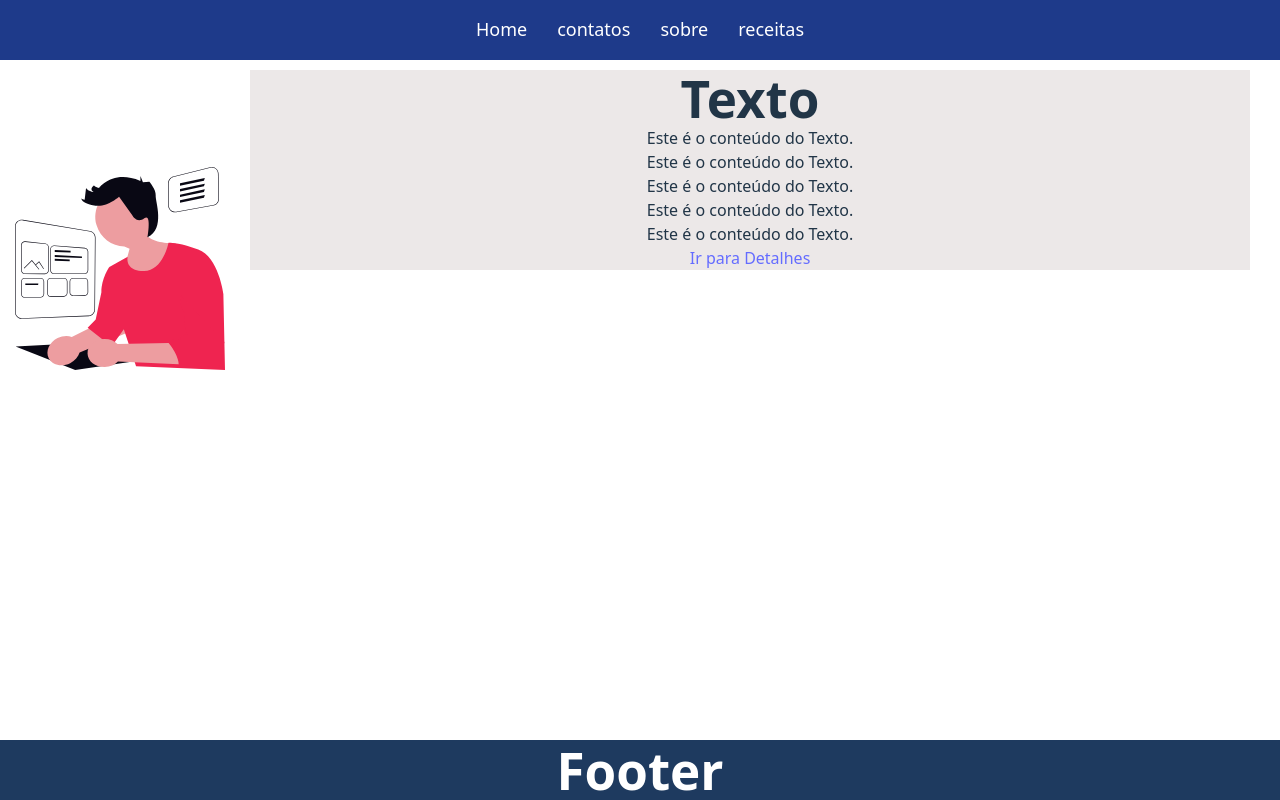
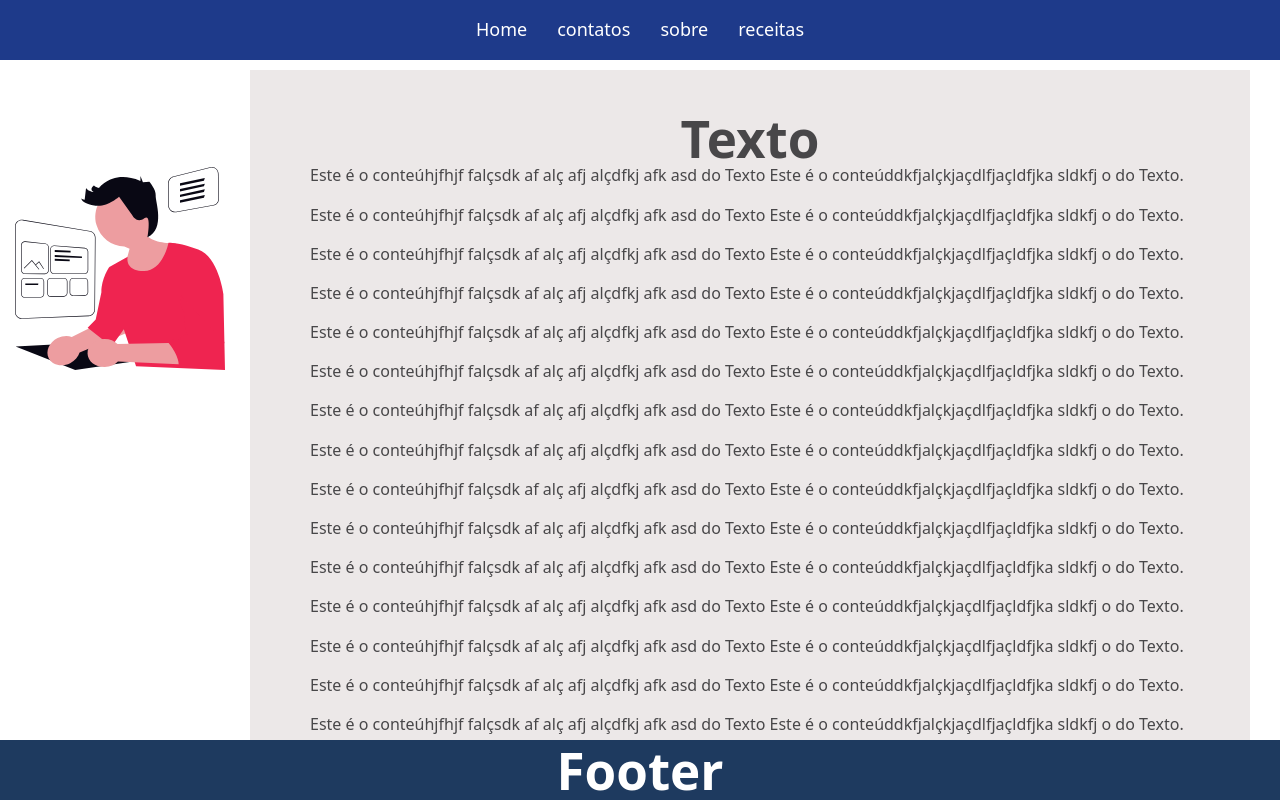
Before and after one commit to edsonrsantos/projeto3, a React (Vite) app: page / in a window 1280 px wide. Built offline with nearby package versions, Linux system fonts and the light colour scheme.

Commit message:
Sexto commit

```diff
--- a/src/App.css
+++ b/src/App.css
@@ -6,7 +6,8 @@
 
 body, html, #root, .app {  /*Faz todos os componentes subirem para o topo da tela  */
   height: 100%;
-  overflow-x: hidden;
+  overflow-y: auto;
+
 }
 
 /* HEADER fixo no topo */
@@ -49,7 +50,7 @@ body, html, #root, .app {  /*Faz todos os componentes subirem para o topo da tel
 
 .home{
   height:auto; /*permite o background da home acompanhar novos textos inseridos  /*
-  align-content:center; /* centraliza texto na vertical da home  */
+  align-content:center; centraliza texto na vertical da home  */
   background-color: rgb(236, 232, 232);
   width: 1000px;
   margin-left: 250px;
@@ -57,12 +58,7 @@ body, html, #root, .app {  /*Faz todos os componentes subirem para o topo da tel
   margin-top: 70px;
 
 }
-.texto{
 
-  display:contents;
-  position:relative;
-  color: rgb(72, 71, 73);
-}
 
 .texto p{
   margin-bottom: 20px; /* Espaçamento entre os parágrafos */
@@ -86,7 +82,7 @@ body, html, #root, .app {  /*Faz todos os componentes subirem para o topo da tel
   align-content:center; /* centraliza texto na vertical da home  */
   background-color: rgb(240, 240, 240);
   width: 1000px;
-  margin-left: 250px;
+  margin-left: 10px;
   text-align: center; /* centraliza textos na horizontal da home  */
   margin-top: 70px;
 
@@ -186,13 +182,41 @@ body, html, #root, .app {  /*Faz todos os componentes subirem para o topo da tel
 
 }
 
-.texto{
-  height:auto; /*permite o background da home acompanhar novos textos inseridos  /*
-  align-content:center; /* centraliza texto na vertical da home  */
+.texto {
+  height: auto;
   background-color: rgb(236, 232, 232);
   width: 1000px;
-  margin-left: 250px;
-  text-align: center; /* centraliza textos na horizontal da home  */
-  margin-top: 70px;
+  margin: 70px auto; /* Centraliza horizontalmente */
+  text-align: justify; /* Ou 'center', se quiser texto centralizado */
+  padding: 40px 60px 100px 60px; /* Espaçamento interno com folga inferior */
+  box-sizing: border-box;
+  color: rgb(72, 71, 73);
+}
 
+.texto h1{
+  text-align: center;
 }
+
+
+
+/* Estilo para linha separadora acima do link */
+.linha-separadora {
+  border-top: 1px solid #999;
+  margin: 30px auto 10px auto;
+  width: 60%;
+}
+
+/* Estilo específico para o link que fica dentro de Texto e Detalhes */
+.link-voltar {
+  display: block;
+  margin-top: 20px;
+  text-align: center;
+  color: #1e3a8a;
+  text-decoration: none;
+  font-weight: bold;
+}
+
+.link-voltar:hover {
+  color: #0056b3;
+  text-decoration: underline;
+}
--- a/src/Detalhes.jsx
+++ b/src/Detalhes.jsx
@@ -5,12 +5,38 @@ export default function Detalhes() {
   return (
     <div className='detalhes'>
       <h1>Detalhes</h1>
-      <p>Este é o conteúdo dos Detalhes.</p>
-      <p>Este é o conteúdo dos Detalhes.</p>
-      <p>Este é o conteúdo dos Detalhes.</p>
-      <p>Este é o conteúdo dos Detalhes.</p>
-      <p>Este é o conteúdo dos Detalhes.</p>
-      <Link to="/">Voltar para Texto</Link>
+      <p>Este é o conteúdo dos Detalsdfkaj lkajfçalkjf açskldfaj fhes.
+      Este é o conteúdo dos Detalhesasfjafghjfjfhslkfjalhjfgkfja slçfjalf </p>
+      <p>Este é o conteúdo dos Detalsdfkaj lkajfçalkjf açskldfaj fhes.
+      Este é o conteúdo dos Detalhesasfjafghjfjfhslkfjalhjfgkfja slçfjalf </p>
+      <p>Este é o conteúdo dos Detalsdfkaj lkajfçalkjf açskldfaj fhes.
+      Este é o conteúdo dos Detalhesasfjafghjfjfhslkfjalhjfgkfja slçfjalf </p>
+      <p>Este é o conteúdo dos Detalsdfkaj lkajfçalkjf açskldfaj fhes.
+      Este é o conteúdo dos Detalhesasfjafghjfjfhslkfjalhjfgkfja slçfjalf </p>
+      <p>Este é o conteúdo dos Detalsdfkaj lkajfçalkjf açskldfaj fhes.
+      Este é o conteúdo dos Detalhesasfjafghjfjfhslkfjalhjfgkfja slçfjalf </p>
+      <p>Este é o conteúdo dos Detalsdfkaj lkajfçalkjf açskldfaj fhes.
+      Este é o conteúdo dos Detalhesasfjafghjfjfhslkfjalhjfgkfja slçfjalf </p>
+      <p>Este é o conteúdo dos Detalsdfkaj lkajfçalkjf açskldfaj fhes.
+      Este é o conteúdo dos Detalhesasfjafghjfjfhslkfjalhjfgkfja slçfjalf </p>
+      <p>Este é o conteúdo dos Detalsdfkaj lkajfçalkjf açskldfaj fhes.
+      Este é o conteúdo dos Detalhesasfjafghjfjfhslkfjalhjfgkfja slçfjalf </p>
+      <p>Este é o conteúdo dos Detalsdfkaj lkajfçalkjf açskldfaj fhes.
+      Este é o conteúdo dos Detalhesasfjafghjfjfhslkfjalhjfgkfja slçfjalf </p>
+      <p>Este é o conteúdo dos Detalsdfkaj lkajfçalkjf açskldfaj fhes.
+      Este é o conteúdo dos Detalhesasfjafghjfjfhslkfjalhjfgkfja slçfjalf </p>
+      <p>Este é o conteúdo dos Detalsdfkaj lkajfçalkjf açskldfaj fhes.
+      Este é o conteúdo dos Detalhesasfjafghjfjfhslkfjalhjfgkfja slçfjalf </p>
+
+
+
+
+      <div className="linha-separadora"></div>
+<Link to="/" className="link-voltar">Voltar para Texto</Link>
+
+
+
+
     </div>
   );
 }
--- a/src/Texto.jsx
+++ b/src/Texto.jsx
@@ -3,15 +3,71 @@ import { Link } from 'react-router-dom';
 
 export default function Texto() {
   return (
-    <div>
+    <div className='texto'>
       <h1>Texto</h1>
-      <p>Este é o conteúdo do Texto.</p>
-      <p>Este é o conteúdo do Texto.</p>
-      <p>Este é o conteúdo do Texto.</p>
-      <p>Este é o conteúdo do Texto.</p>
-      <p>Este é o conteúdo do Texto.</p>
+      <p>Este é o conteúhjfhjf falçsdk af alç afj alçdfkj afk asd do Texto
+      Este é o conteúddkfjalçkjaçdlfjaçldfjka sldkfj o do Texto.</p>
+      <p>Este é o conteúhjfhjf falçsdk af alç afj alçdfkj afk asd do Texto
+      Este é o conteúddkfjalçkjaçdlfjaçldfjka sldkfj o do Texto.</p>
+      <p>Este é o conteúhjfhjf falçsdk af alç afj alçdfkj afk asd do Texto
+      Este é o conteúddkfjalçkjaçdlfjaçldfjka sldkfj o do Texto.</p>
+      <p>Este é o conteúhjfhjf falçsdk af alç afj alçdfkj afk asd do Texto
+      Este é o conteúddkfjalçkjaçdlfjaçldfjka sldkfj o do Texto.</p>
+      <p>Este é o conteúhjfhjf falçsdk af alç afj alçdfkj afk asd do Texto
+      Este é o conteúddkfjalçkjaçdlfjaçldfjka sldkfj o do Texto.</p>
+      <p>Este é o conteúhjfhjf falçsdk af alç afj alçdfkj afk asd do Texto
+      Este é o conteúddkfjalçkjaçdlfjaçldfjka sldkfj o do Texto.</p>
+      <p>Este é o conteúhjfhjf falçsdk af alç afj alçdfkj afk asd do Texto
+      Este é o conteúddkfjalçkjaçdlfjaçldfjka sldkfj o do Texto.</p>
+      <p>Este é o conteúhjfhjf falçsdk af alç afj alçdfkj afk asd do Texto
+      Este é o conteúddkfjalçkjaçdlfjaçldfjka sldkfj o do Texto.</p>
+      <p>Este é o conteúhjfhjf falçsdk af alç afj alçdfkj afk asd do Texto
+      Este é o conteúddkfjalçkjaçdlfjaçldfjka sldkfj o do Texto.</p>
+      <p>Este é o conteúhjfhjf falçsdk af alç afj alçdfkj afk asd do Texto
+      Este é o conteúddkfjalçkjaçdlfjaçldfjka sldkfj o do Texto.</p>
 
-      <Link to="/detalhes">Ir para Detalhes</Link>
+      <p>Este é o conteúhjfhjf falçsdk af alç afj alçdfkj afk asd do Texto
+      Este é o conteúddkfjalçkjaçdlfjaçldfjka sldkfj o do Texto.</p>
+      <p>Este é o conteúhjfhjf falçsdk af alç afj alçdfkj afk asd do Texto
+      Este é o conteúddkfjalçkjaçdlfjaçldfjka sldkfj o do Texto.</p>
+      <p>Este é o conteúhjfhjf falçsdk af alç afj alçdfkj afk asd do Texto
+      Este é o conteúddkfjalçkjaçdlfjaçldfjka sldkfj o do Texto.</p>
+      <p>Este é o conteúhjfhjf falçsdk af alç afj alçdfkj afk asd do Texto
+      Este é o conteúddkfjalçkjaçdlfjaçldfjka sldkfj o do Texto.</p>
+      <p>Este é o conteúhjfhjf falçsdk af alç afj alçdfkj afk asd do Texto
+      Este é o conteúddkfjalçkjaçdlfjaçldfjka sldkfj o do Texto.</p>
+
+      <p>Este é o conteúhjfhjf falçsdk af alç afj alçdfkj afk asd do Texto
+      Este é o conteúddkfjalçkjaçdlfjaçldfjka sldkfj o do Texto.</p>
+      <p>Este é o conteúhjfhjf falçsdk af alç afj alçdfkj afk asd do Texto
+      Este é o conteúddkfjalçkjaçdlfjaçldfjka sldkfj o do Texto.</p>
+      <p>Este é o conteúhjfhjf falçsdk af alç afj alçdfkj afk asd do Texto
+      Este é o conteúddkfjalçkjaçdlfjaçldfjka sldkfj o do Texto.</p>
+      <p>Este é o conteúhjfhjf falçsdk af alç afj alçdfkj afk asd do Texto
+      Este é o conteúddkfjalçkjaçdlfjaçldfjka sldkfj o do Texto.</p>
+      <p>Este é o conteúhjfhjf falçsdk af alç afj alçdfkj afk asd do Texto
+      Este é o conteúddkfjalçkjaçdlfjaçldfjka sldkfj o do Texto.</p>
+
+      <p>Este é o conteúhjfhjf falçsdk af alç afj alçdfkj afk asd do Texto
+      Este é o conteúddkfjalçkjaçdlfjaçldfjka sldkfj o do Texto.</p>
+      <p>Este é o conteúhjfhjf falçsdk af alç afj alçdfkj afk asd do Texto
+      Este é o conteúddkfjalçkjaçdlfjaçldfjka sldkfj o do Texto.</p>
+      <p>Este é o conteúhjfhjf falçsdk af alç afj alçdfkj afk asd do Texto
+      Este é o conteúddkfjalçkjaçdlfjaçldfjka sldkfj o do Texto.</p>
+      <p>Este é o conteúhjfhjf falçsdk af alç afj alçdfkj afk asd do Texto
+      Este é o conteúddkfjalçkjaçdlfjaçldfjka sldkfj o do Texto.</p>
+      <p>Este é o conteúhjfhjf falçsdk af alç afj alçdfkj afk asd do Texto
+      Este é o conteúddkfjalçkjaçdlfjaçldfjka sldkfj o do Texto.</p>
+
+
+
+
+           <div className="linha-separadora"></div>
+<Link to="/detalhes" className="link-voltar">Ir para Detalhes</Link>
+
+
+
+
     </div>
   );
 }
```
